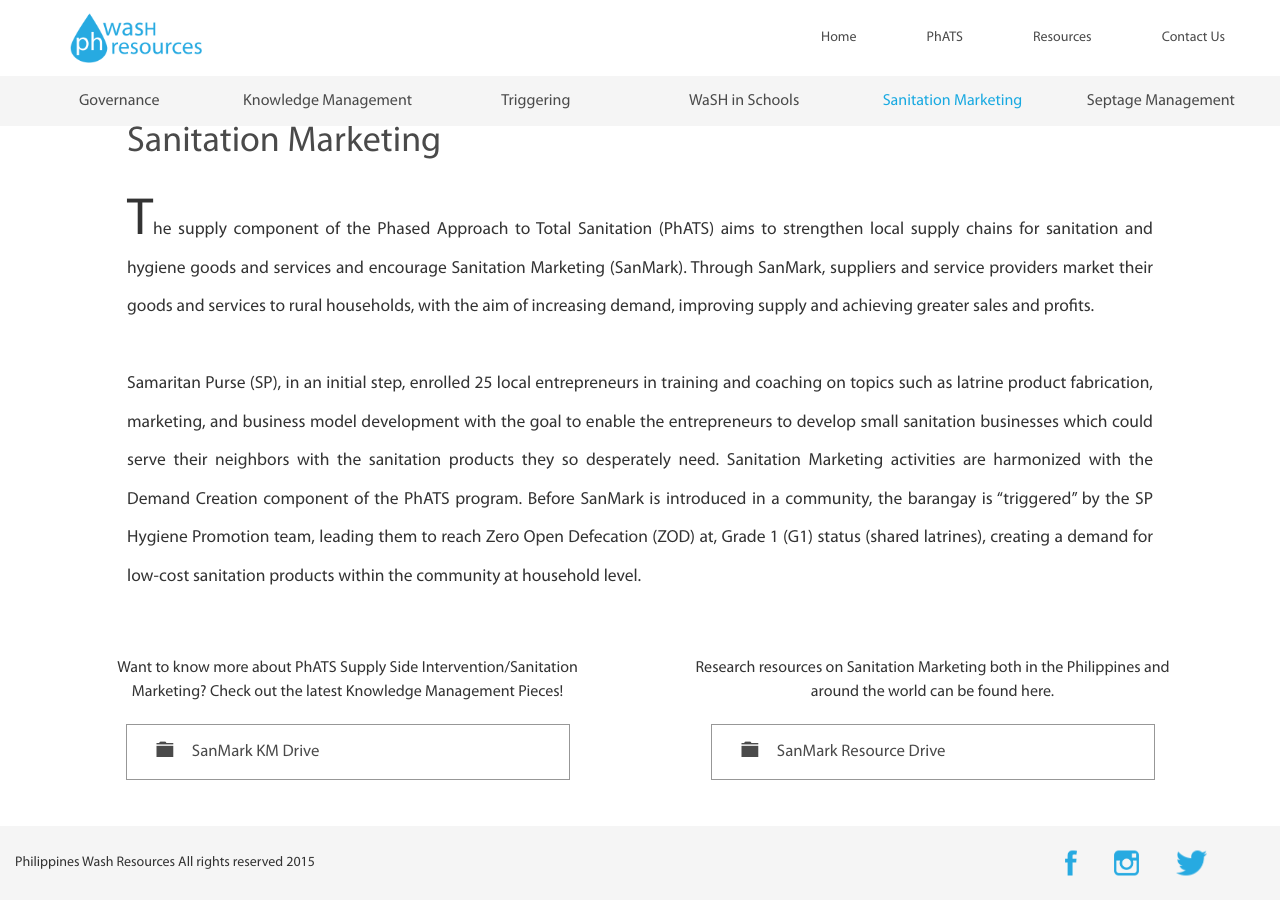
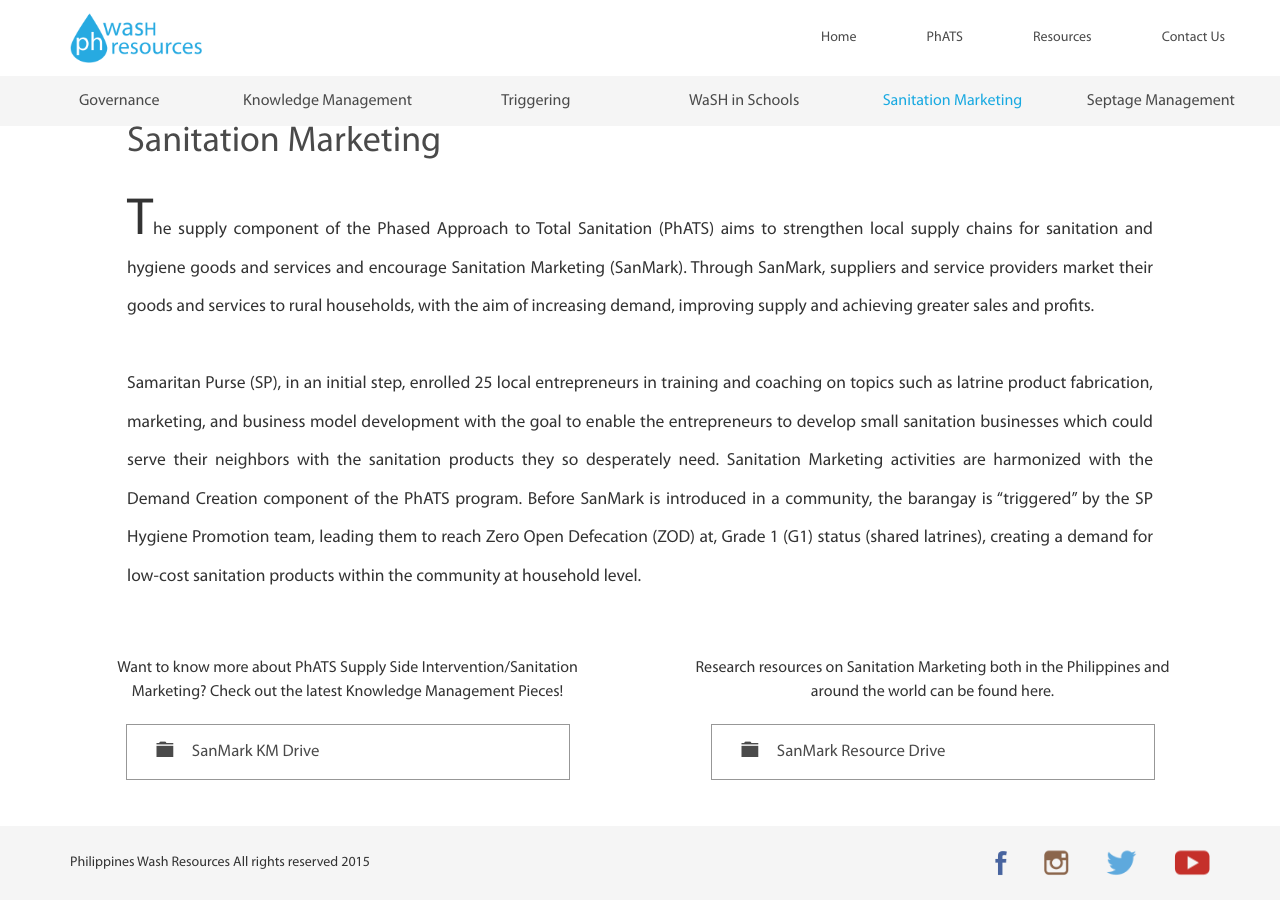
Before and after one commit to phwashresources/phwashresources.github.io, a Jekyll site: the page built from _pillars/sanitation-management.md, in a window 1280 px wide and 900 px high, scrolled down 1004 px. Built offline with Jekyll 4.4.1, drawn with Linux system fonts in a browser that asks for light colours; a style sheet for code colours, icons or effects is not loaded.

Commit message:
Add youtube on footer

```diff
--- a/_data/media.yml
+++ b/_data/media.yml
@@ -6,3 +6,6 @@
 
 - icon: /images/social-media/twitter.png
   iconUrl: https://twitter.com/PhilippinesWaSH
+
+- icon: /images/social-media/youtube.png
+  iconUrl: https://www.youtube.com/channel/UCx9jJoMlNorm-Aub71Jnlkg
--- a/_sass/main.sass
+++ b/_sass/main.sass
@@ -141,11 +141,13 @@
           color: #18a9e1
         &.active
           color: #18a9e1
-footer
-  .container
-    width: 100%
-    .social-media-buttons
-      margin-right: 58px
+//footer
+//  .container
+//    width: 100%
+//    .copyright
+//      margin-left: 0
+//    .social-media-buttons
+//      margin-right: 0
 
 @media (min-width: 1367px)
   .navbar-default
@@ -154,6 +156,15 @@
       .navbar-header
         margin-left: 113px
       .navbar-nav
+        margin-right: 58px
+
+  footer
+    .container
+      width: 100% !important
+      padding: 0
+      .copyright
+        margin-left: 113px
+      .social-media-buttons
         margin-right: 58px
 
 @media (min-width: 992px)
@@ -165,6 +176,7 @@
   .modal.fade
     .modal-dialog
       max-width: 80%
+
 
 @media (max-width: 991px)
   .navbar.navbar-fixed-top
@@ -298,7 +310,7 @@
           transform: translateY(-50%)
           padding: 0 17px
           display: inline-block
-          &:nth-child(3)
+          &:nth-child(4)
             padding-right: 0
           img
             height: 25px
```
Also changed, not shown: images/social-media/facebook.png, images/social-media/instagram.png, images/social-media/twitter.png, images/social-media/youtube.png (added).
